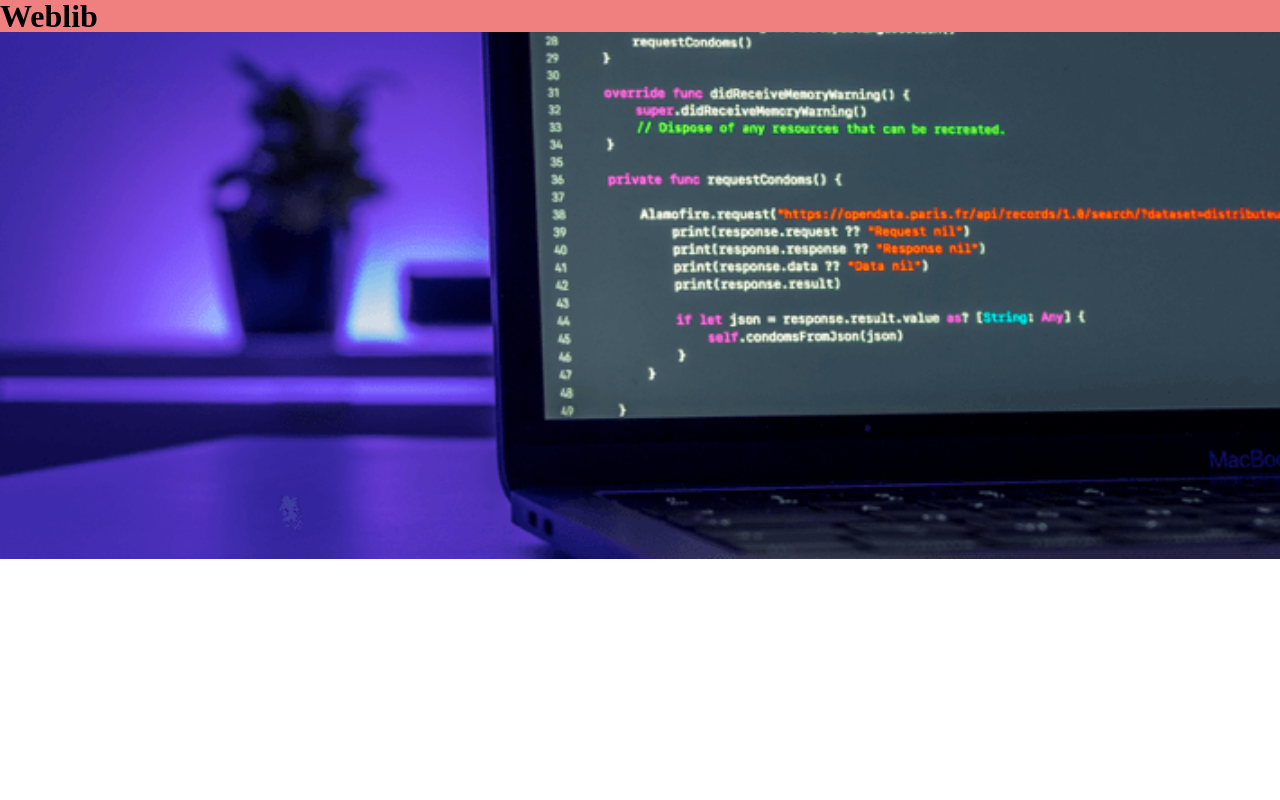
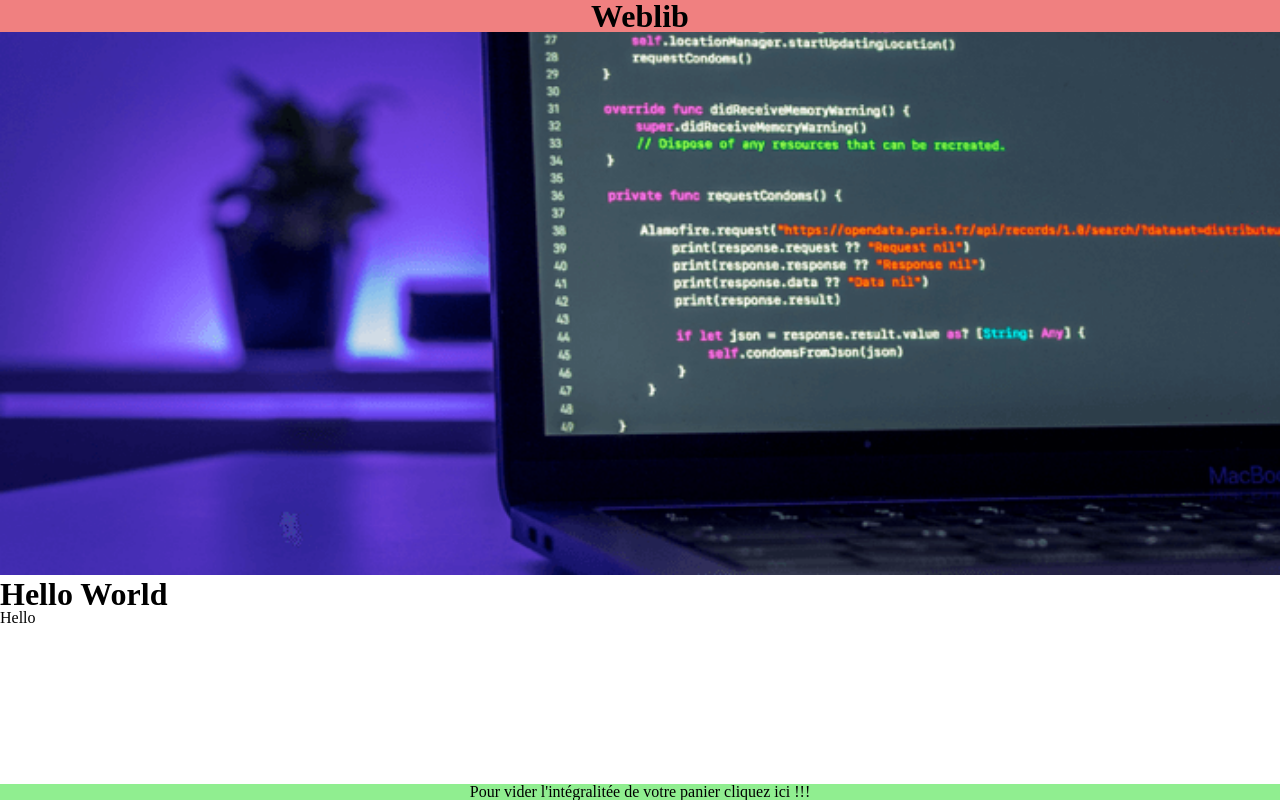
Before and after one commit to SamRaf/test-competances, a React (Create React App) app: page / in a window 1280 px wide. Built offline with nearby package versions, Linux system fonts and the light colour scheme.

Commit message:
clean up

```diff
--- a/src/App.js
+++ b/src/App.js
@@ -1,13 +1,19 @@
 import React from "react";
 import Header from "./components/Header";
+import Panier from "./components/Panier";
+import Cards from "./components/Cards";
+import Footer from "./components/Footer";
 import backgroundImg from "./images/background-test-competances.png";
 function App() {
   return (
     <>
       <Header />
       <div>
-        <img src={backgroundImg} alt="image sous le header" />
+        <img src={backgroundImg} alt="sous le header" />
       </div>
+      <Panier />
+      <Cards />
+      <Footer />
     </>
   );
 }
--- a/src/components/Header.js
+++ b/src/components/Header.js
@@ -2,7 +2,11 @@ import React from "react";
 import "../styles/styles.css";
 
 function Header() {
-  return <h1 className="header">Weblib</h1>;
+  return (
+    <div className="center">
+      <h1 className="header">Weblib</h1>;
+    </div>
+  );
 }
 
 export default Header;
```
